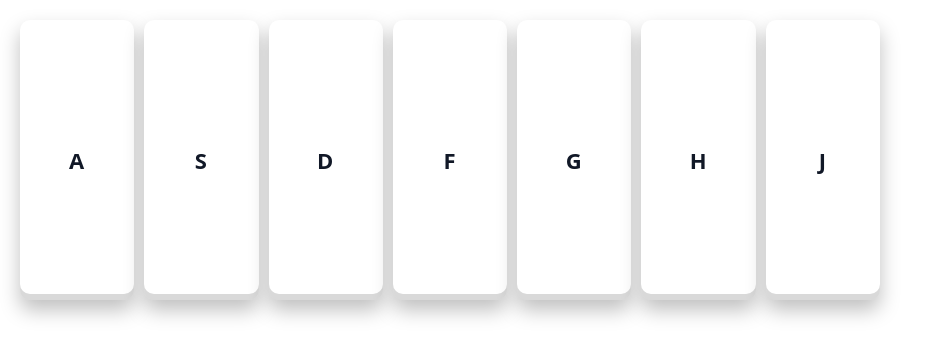
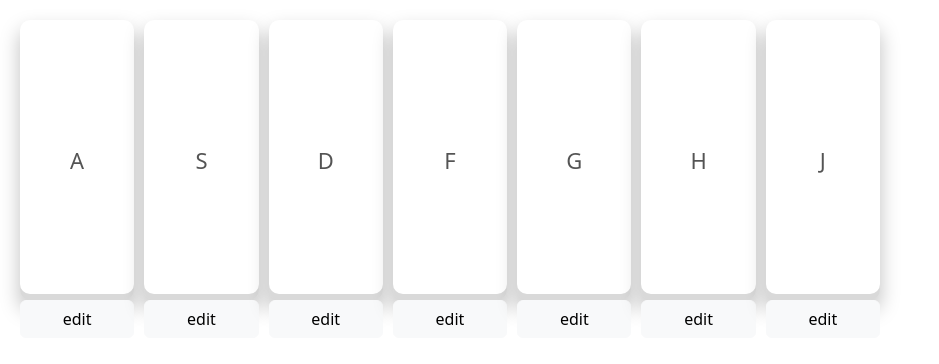
Before and after one commit to AntonovkaE/virtual-music-kit, a website: page index.html in a window 1280 px wide. Shown: the whole page, without its empty margins (0-939 px from the left). Drawn offline with nearby package versions, Linux system fonts and the light colour scheme.

Commit message:
feat: do edit button

```diff
--- a/src/layout.js
+++ b/src/layout.js
@@ -1,31 +1,80 @@
 const notes = {
-  A: { sound: "./assets/noty-do.mp3", label: "Do (A)" },
-  S: { sound: "./assets/re.mp3", label: "Re (S)" },
-  D: { sound: "./assets/mi.mp3", label: "Mi (D)" },
-  F: { sound: "./assets/fa.mp3", label: "Fa (F)" },
-  G: { sound: "./assets/sol.mp3", label: "Sol (G)" },
-  H: { sound: "./assets/lja.mp3", label: "La (H)" },
-  J: { sound: "./assets/si.mp3", label: "Si (J)" }
+  do: {key: "A", sound: "./assets/noty-do.mp3", label: "Do" },
+  re: {key: "S", sound: "./assets/re.mp3", label: "Re" },
+  mi: {key: "D", sound: "./assets/mi.mp3", label: "Mi" },
+  fa: {key: "F", sound: "./assets/fa.mp3", label: "Fa" },
+  sol: {key: "G", sound: "./assets/sol.mp3", label: "Sol" },
+  la: {key: "H", sound: "./assets/lja.mp3", label: "La" },
+  si: {key: "J", sound: "./assets/si.mp3", label: "Si" }
 };
+
+const keysArr = [];
+for (let note in notes) {
+  keysArr.push(notes[note].key)
+}
 const fragment = document.createDocumentFragment();
 
-function createElement(tag, classes = [], content = '', parent = fragment) {
+function createElement(tag, classes = '', content = '', parent = fragment) {
   const el = document.createElement(tag);
-  if (classes.length) el.classList.add(...classes);
+  if (classes.length) el.classList= classes;
   if (content) el.innerHTML = content;
   parent.appendChild(el);
   return el;
 }
 
-const main = createElement('main', ['main'], '', fragment);
+const main = createElement('main', 'main', '', fragment);
 
-const keyboard = createElement('div', ['keyboard'], '', main);
+const keyboard = createElement('div', 'keyboard', '', main);
 
 for (let key in notes) {
-  const button = createElement('button', ['key'], key, keyboard);
+  const keyWrapper = createElement('div', 'key-wrapper', '', keyboard)
+  const button = createElement('button', 'key', '', keyWrapper);
+  const input = createElement('input', 'input', '', button);
+  input.value = notes[key].key;
+  input.id = notes[key].key;
+  input.minlenght = 1;
+  input.maxlenght = 1;
+  // input.placeholder = notes[key].key;
+  input.disabled = true;
+  input.focus();
+  let v = notes[key].key;
+  input.addEventListener('input', (e) => {
+    input.focus();
+    const value = e.target.value.toUpperCase();
+    if (!/^[A-Z]$/.test(value) || keysArr.includes(value)) {
+      e.target.value = '';
+    } else {
+      e.target.value = value.toUpperCase();
+    }
+  });
+  input.addEventListener('keydown', (e) => {
+    if (e.key === 'Enter') {
+      const value = input.value.toUpperCase();
+      if (value && /^[A-Z]$/.test(value) && !keysArr.includes(value)) {
+        input.disabled = true;
+        input.id = value;
+        notes[key].key = e.target.id;
+      }
+    }
+  });
+  input.addEventListener('blur', () => {
+    if (!input.disabled) {
+      console.log(input, input.value)
+      input.value = input.id.toUpperCase();
+      input.disabled = true;
+    }
+  });
   button.addEventListener('click', () => {
     const audio = new Audio(notes[key].sound);
     audio.play();
   })
+  const editButton = createElement('button', 'btn btn-light', 'edit', keyWrapper);
+
+  editButton.addEventListener('click', (event) => {
+    input.focus()
+    input.disabled = false;
+  })
 }
+
+
 document.body.appendChild(fragment);
--- a/style.css
+++ b/style.css
@@ -19,16 +19,45 @@
 		cursor: pointer;
 		transition: transform 0.05s ease, box-shadow 0.1s ease, background 0.2s ease;
 		user-select: none;
+		display: flex;
+		justify-content: center;
+		align-items: center;
+		text-align: center;
+
 }
 
+.input {
+		width: 80%;
+		display: flex;
+		justify-content: center;
+		align-items: center;
+		text-align: center;
+}
+.input::placeholder {
+		display: flex;
+		justify-content: center;
+		text-align: center;
+		align-items: center;
+}
+
+.input:disabled {
+		background-color: transparent;
+		border: none;
+}
 .key:focus { outline: 3px solid #60a5fa; outline-offset: 2px; }
 
-.key.active {
+.key:active {
 		transform: translateY(4px);
 		box-shadow: 0 5px 12px rgba(0,0,0,0.35), inset 0 -2px 0 rgba(0,0,0,0.25);
-		background: #f1f5f9;
+		background: #60a5fa;
 }
 
 @media (max-width: 640px) {
 		.key { font-size: 18px; height: 160px; }
 }
+
+.key-wrapper {
+		display: flex;
+		flex-direction: column;
+		justify-content: center;
+}
```
